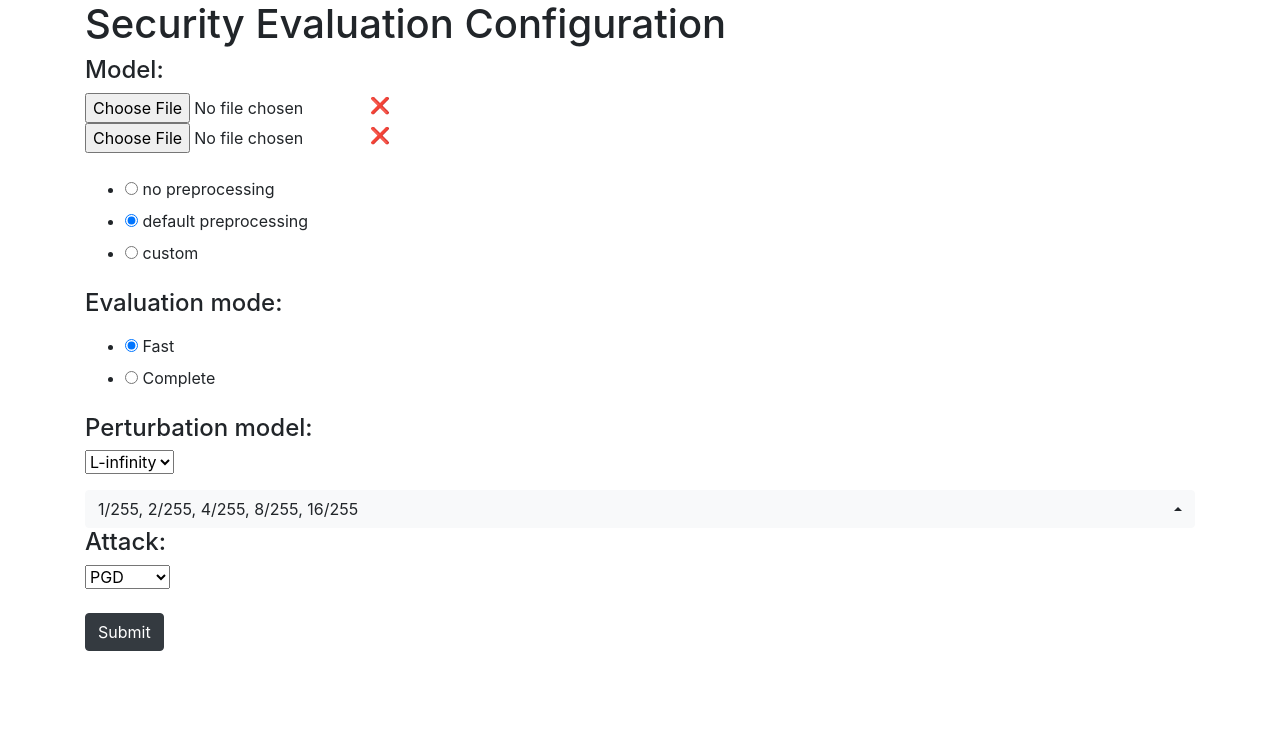
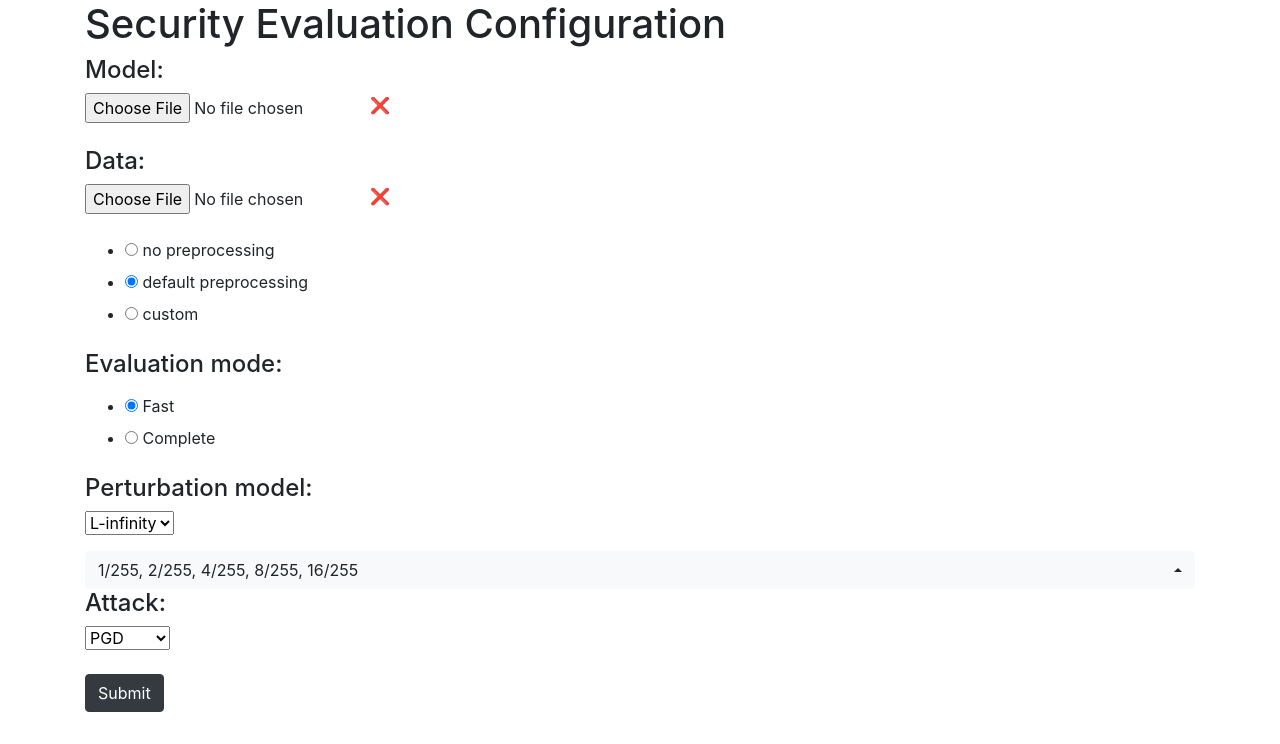
Before and after one commit to maurapintor/pandavision, a Flask app: page /security_evaluations in a window 1280 px wide. Shown: the part 56-800 px from the top of the page. Run offline with Flask 2, Linux system fonts and the light colour scheme; data that the repository does not hold is empty; parts of the project's set-up code (start-up, migrations or seed data) failed here and were passed over; some libraries are stand-ins or nearby versions.

Commit message:
fix: cosmetic upgrades

```diff
--- a/app/static/make_inspect.js
+++ b/app/static/make_inspect.js
@@ -13,6 +13,7 @@ const getChartIfExists = (canvasId, ctx, data) => {
                         layout: {
                             padding: 50
                         },
+                        scales: {x: { title: { display: true, text: 'iterations' }}},
                         interaction: {
                             mode: 'index',
                             intersect: false,
@@ -43,7 +44,7 @@ function makeInspect(results, plotContent) {
     datasets = [];
     datasets.push(
         {
-            label: '',
+            label: 'iterations',
             fill: false,
             data: zip(Array.apply(null, {length: results[plotContent].length}).map(eval.call, Number), results[plotContent]),
             borderColor: 'rgb( 35, 128, 126)',
--- a/app/templates/sec_eval_select.html
+++ b/app/templates/sec_eval_select.html
@@ -22,7 +22,14 @@
             </div>
             <br>
         </div>
-
+        <br>
+        <div class="row">
+            <div class="col">
+                <h4>
+                    Data:
+                </h4>
+            </div>
+        </div>
         <div class="row">
             <div class="col col-sm-3">
                 <input type="file" id="uploaddata" onchange="checkData();"></div>
@@ -72,7 +79,8 @@
             </div>
         </div>
 
-        <select id="pertpicker" name="pertpicker" class="selectpicker  form-control" multiple title="Choose perturbation size..."
+        <select id="pertpicker" name="pertpicker" class="selectpicker  form-control" multiple
+                title="Choose perturbation size..."
                 data-actions-box="true">
         </select>
 
```
Also changed, not shown: app/templates/sec_eval_output.html (+17 -17 lines).
